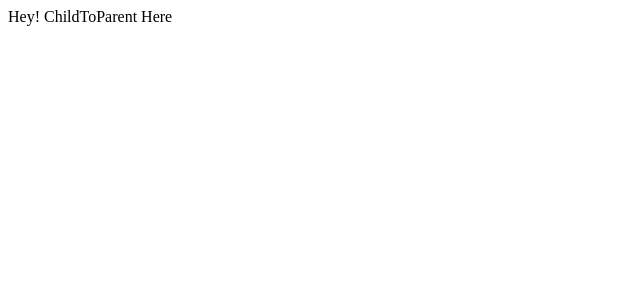
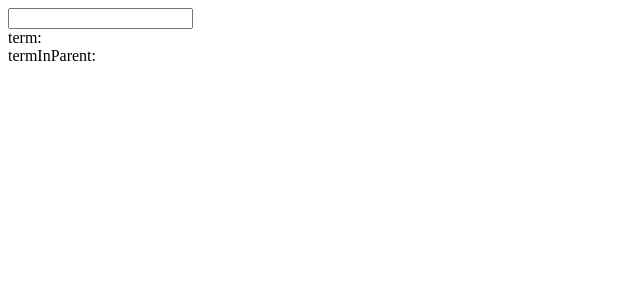
Before and after one commit to parasagrawal71/Web-and-Mobile-App-Development-HandBook, a React (Create React App) app in the folder React/react/reactlearning/: page / in a window 1280 px wide. Shown: the top 300 px of the page, without its empty margins (0-640 px from the left). Built offline with nearby package versions, Linux system fonts and the light colour scheme.

Commit message:
Passing data from child to Parent

```diff
--- a/React/react/reactlearning/src/components/ChildToParent.js
+++ b/React/react/reactlearning/src/components/ChildToParent.js
@@ -1,7 +1,30 @@
 import React from "react";
 
-const ChildToParent = () => {
-  return <div>Hey! ChildToParent Here</div>;
+class ChildToParent extends React.Component {
+    state = { term: "" };
+
+    render() {
+      return (
+        <div>
+          <form
+            onSubmit={e => {
+              e.preventDefault();
+              this.props.passDataToParent(this.state.term); //e.target.value is undefined here
+            }}
+          >
+            <input
+              value={this.state.term}
+              onChange={e => {
+                this.setState({ term: e.target.value });
+                // this.props.passDataToParent(this.state.term) // State variable is getting updated little bit late
+                // this.props.passDataToParent(e.target.value) // This works fine
+              }}
+            />
+          </form>
+          term: {this.state.term}
+        </div>
+      );
+    }
 };
 
 export default ChildToParent;
--- a/React/react/reactlearning/src/index.js
+++ b/React/react/reactlearning/src/index.js
@@ -276,10 +276,20 @@ import ChildToParent from "./components/ChildToParent";
 // ------------------------------------------------------------------------------------------------------------------------------------
 
 class App extends React.Component {
-  propsCallback = () => {};
+  state = {termInParent: ""}
+
+  propsCallback = (arg) => {
+    console.log(arg);
+    this.setState({termInParent: arg})
+  };
 
   render() {
-    return <ChildToParent />;
+    return (
+      <div>
+        <ChildToParent passDataToParent={this.propsCallback}/>
+        termInParent: {this.state.termInParent}
+      </div>
+    );
   }
 }
 
```
